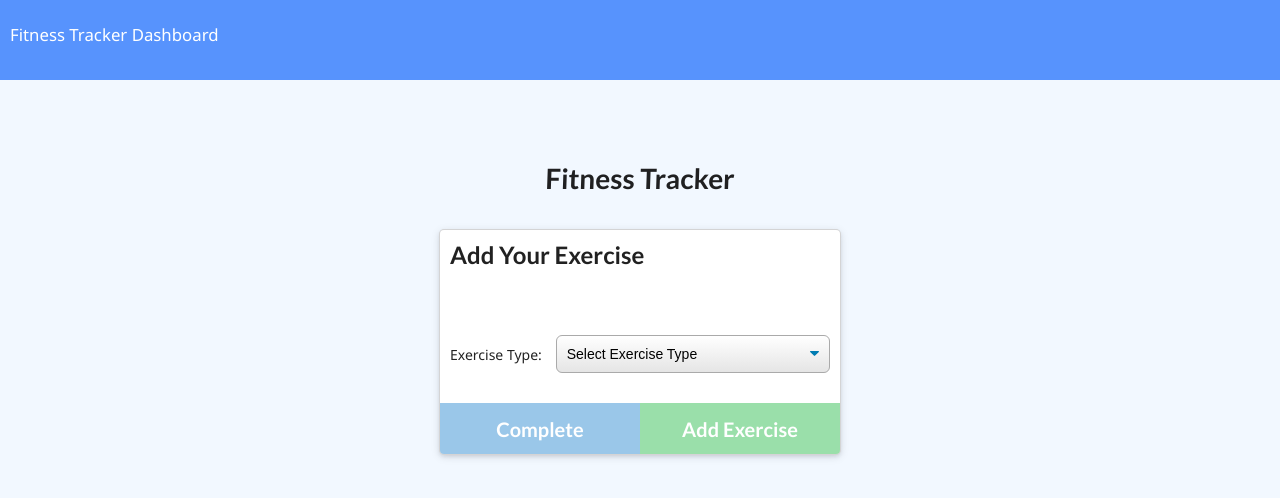
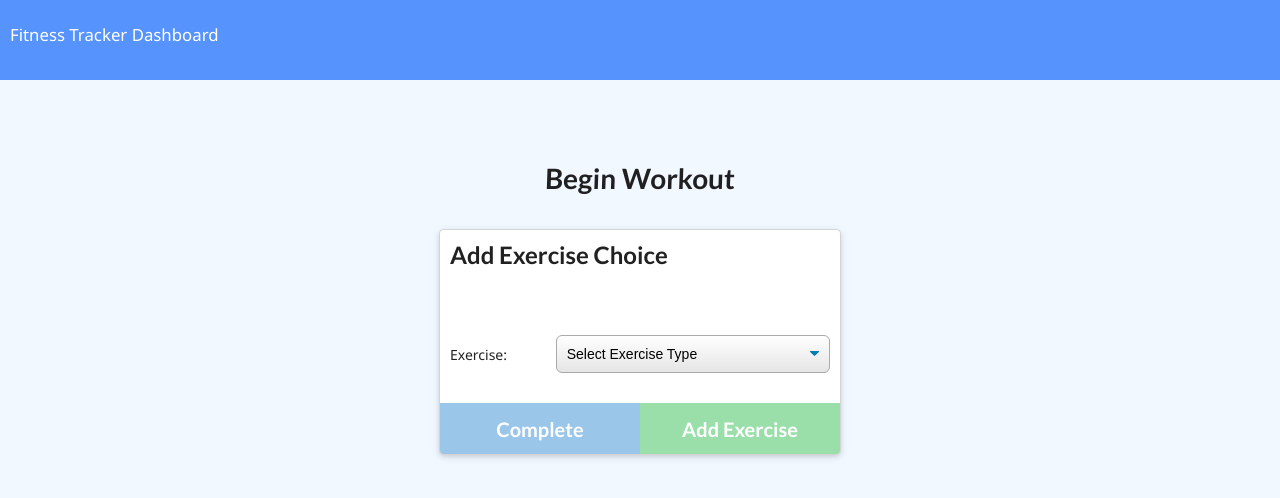
Before and after one commit to jammiehardy2/Fitness-Tracker, a website: page public/exercise.html in a window 1280 px wide. Drawn offline with nearby package versions, Linux system fonts and the light colour scheme; no server answers.

Commit message:
Add files via upload

```diff
--- a/public/exercise.html
+++ b/public/exercise.html
@@ -17,56 +17,68 @@
   </nav>
   <div class="wrapper">
     <header>
-      <h1>Fitness Tracker</h1>
+      <h1>Begin Workout</h1>
     </header>
+
     <div class="ui container exercise">
       <div class="ui raised card m-auto">
-        <h2>Add Your Exercise</h2>
+        <h2>Add Exercise Choice</h2>
         <form action="POST">
           <div class="workout-type">
-            <label for="type">Exercise Type:</label>
+            <label for="type">Exercise:</label>
             <select name="type" id="type">
               <option disabled selected>Select Exercise Type</option>
               <option value="resistance">Resistance</option>
               <option value="cardio">Cardio</option>
             </select>
           </div>
+
           <div class="cardio-form d-none">
             <div class="cardio-name">
               <label for="cardio-name">Name:</label>
               <input type="text" name="cardio-name" id="cardio-name" placeholder="Running" />
             </div>
+
             <div class="distance">
               <label for="distance">Distance (miles):</label>
               <input type="number" name="distance" id="distance" placeholder="5" />
             </div>
+
             <div class="duration">
               <label for="duration">Duration (minutes):</label>
               <input type="number" name="duration" id="duration" placeholder="10" />
             </div>
+
           </div>
+
           <div class="resistance-form d-none">
             <div class="exercise">
               <label for="name">Exercise Name:</label>
               <input type="text" name="name" id="name" placeholder="Bench Press" />
             </div>
+
             <div class="weight">
               <label for="weight">Weight (lbs):</label>
               <input type="number" name="weight" id="weight" placeholder="200" />
             </div>
+
             <div class="sets">
               <label for="sets">Sets:</label>
               <input type="number" name="sets" id="sets" placeholder="4" />
             </div>
+
             <div class="reps">
               <label for="reps">Reps:</label>
               <input type="number" name="reps" id="reps" placeholder="10" />
             </div>
+
             <div class="resistance-duration">
               <label for="resistance-duration">Duration (minutes):</label>
               <input type="number" name="resistance-duration" id="resistance-duration" placeholder="10" />
             </div>
+
           </div>
+
           <div class="buttons">
             <button disabled class="huge ui blue button complete">
               Complete
@@ -80,7 +92,7 @@
     </div>
   </div>
   <div id="toast">
-    Workout Added Successfully!
+    Workout Successfull
   </div>
   <script src="/api.js"></script>
   <script src="/exercise.js"></script>
```
